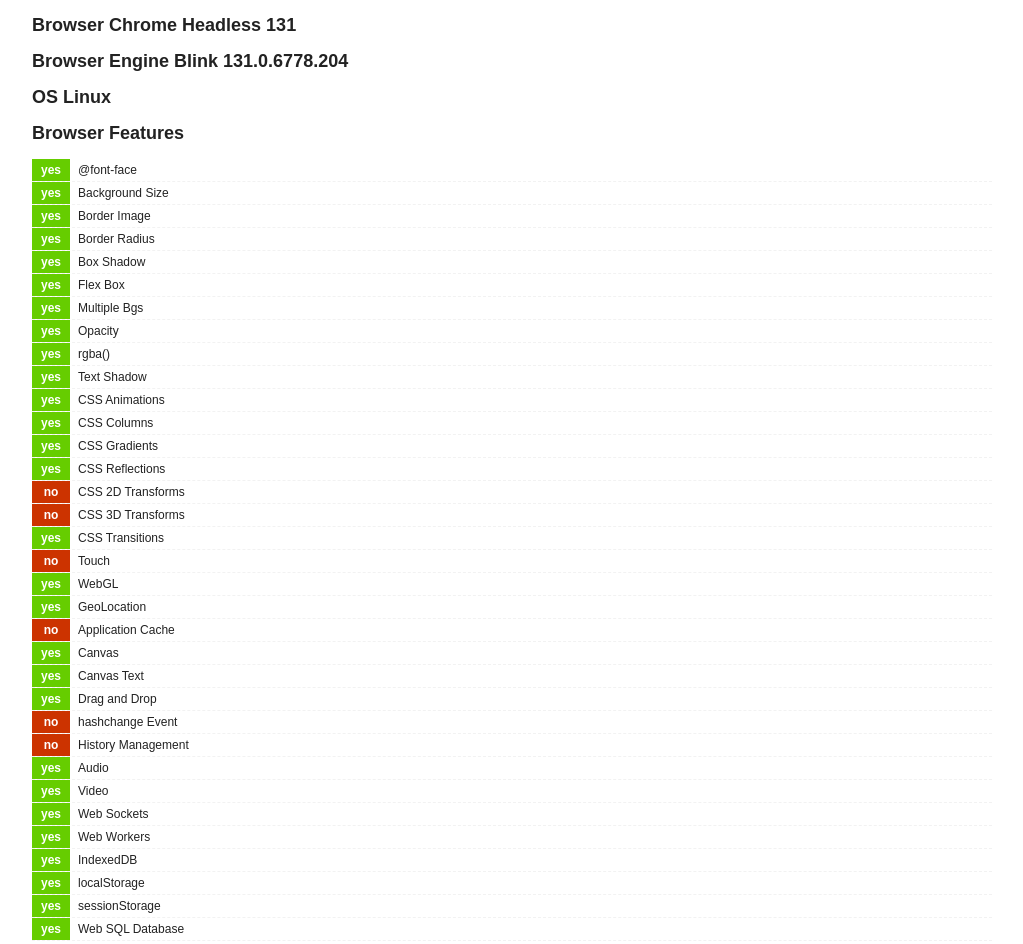
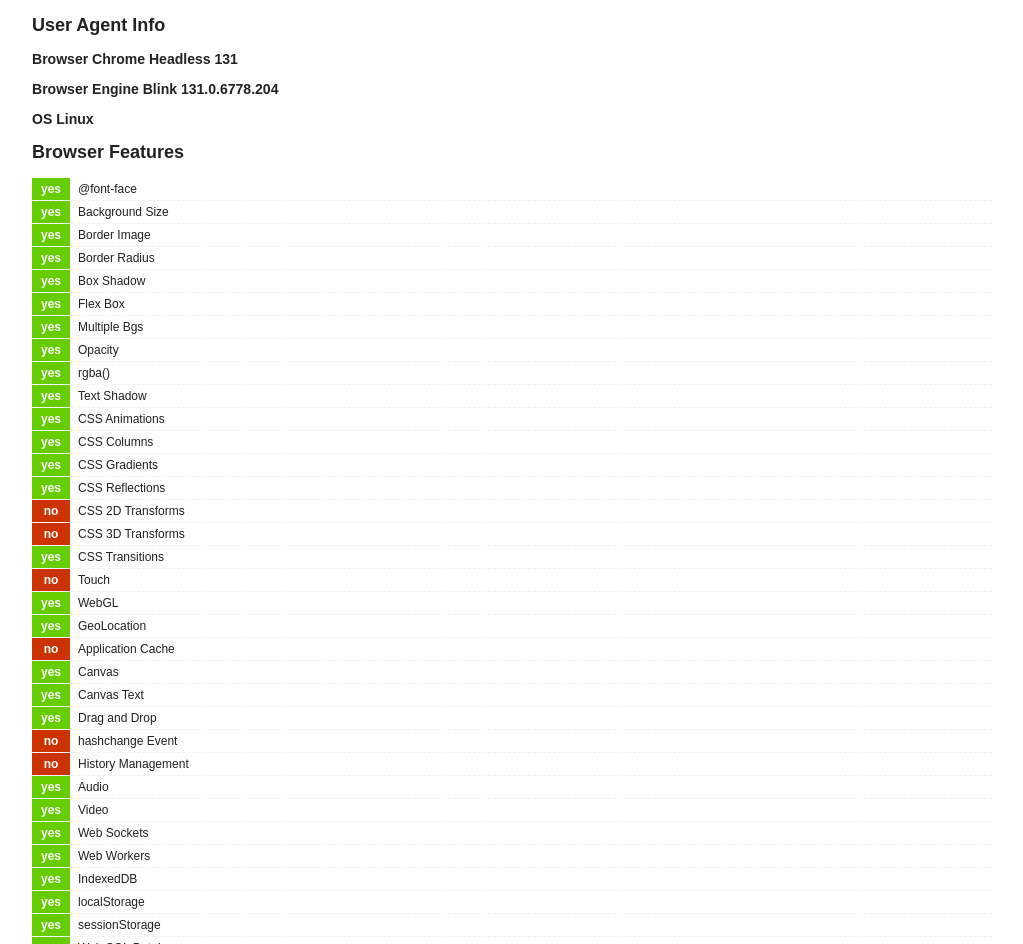
Before and after one commit to jleonard/browser-report, a website: page index.html in a window 1280 px wide. Shown: the top 944 px of the page, without its empty margins (128-1151 px from the left). Drawn offline with nearby package versions, Linux system fonts and the light colour scheme.

Commit message:
adding ua info

```diff
--- a/index.html
+++ b/index.html
@@ -18,10 +18,10 @@
     <body>
     	<div>
 
-
-        <h2>Browser <span id="ua-browser"></span> <span id="ua-browser-version"></span></h2>
-        <h2>Browser Engine <span id="ua-engine"></span> <span id='ua-engine-version'></span></h2>
-        <h2>OS <span id="ua-os"></span> <span id="ua-os-version"></span></h2>
+        <h2>User Agent Info</h2>
+        <h3>Browser <span id="ua-browser"></span> <span id="ua-browser-version"></span></h3>
+        <h3>Browser Engine <span id="ua-engine"></span> <span id='ua-engine-version'></span></h3>
+        <h3>OS <span id="ua-os"></span> <span id="ua-os-version"></span></h3>
         <!--
         $("#ua").text(ua.ua);
         $("#ua-engine").text(ua.engine.name);
```
